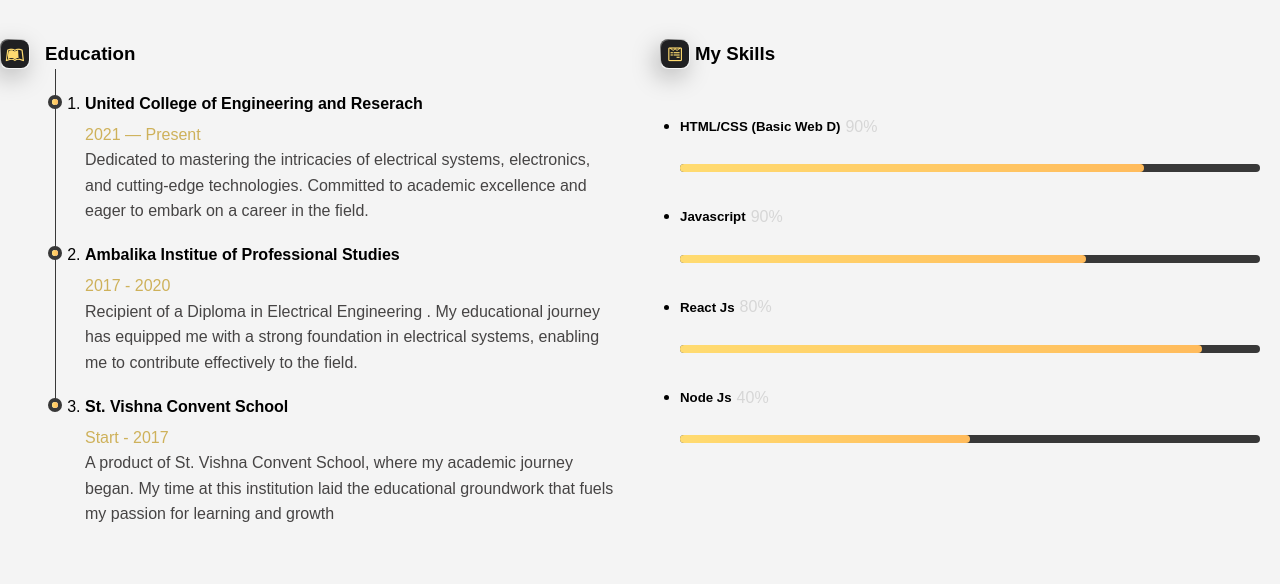
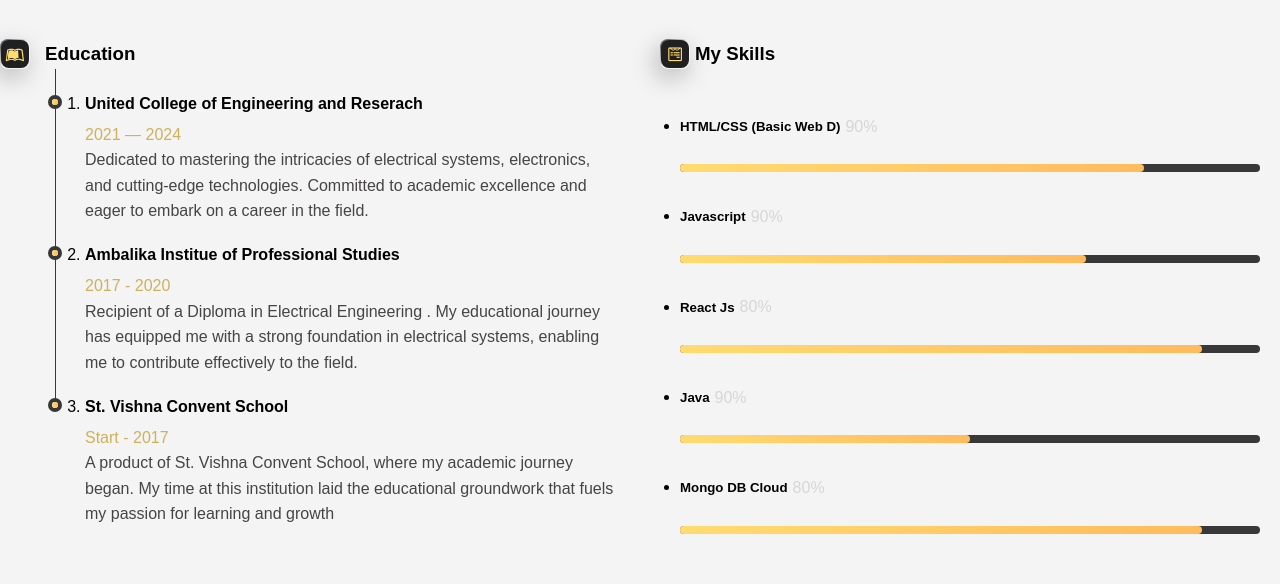
Before and after one commit to 19piyush98/codsoft, a plain HTML site: page Portfolio/index.html in a window 1280 px wide. Shown: the part 900-1484 px from the top of the page. Drawn offline with Linux system fonts and the light colour scheme.

Commit message:
Update Portfolio

```diff
--- a/Portfolio/index.html
+++ b/Portfolio/index.html
@@ -2,6 +2,7 @@
 <html lang="en">
 <head>
     <meta charset="UTF-8">
+    <link rel="icon" href="my-avatar.png" sizes="48x48" type="image/png">
     <meta name="viewport" content="width=device-width, initial-scale=1.0">
     <link rel="stylesheet" href="styles.css">
     <link rel="stylesheet" href="https://cdnjs.cloudflare.com/ajax/libs/font-awesome/4.7.0/css/font-awesome.min.css">
@@ -70,7 +71,7 @@
 
                   <h4 class="h4 timeline-item-title">United College of Engineering and Reserach</h4>
 
-                  <span>2021 — Present</span>
+                  <span>2021 — 2024</span>
 
                   <p class="timeline-text">
                     Dedicated to mastering the intricacies of electrical systems, electronics, and cutting-edge technologies.
@@ -163,12 +164,25 @@
                 <li class="skills-item">
 
                   <div class="title-wrapper">
-                    <h5 class="h5">Node Js</h5>
-                    <data value="50">40%</data>
+                    <h5 class="h5">Java</h5>
+                    <data value="50">90%</data>
                   </div>
 
                   <div class="skill-progress-bg">
                     <div class="skill-progress-fill" style="width: 50%;"></div>
+                  </div>
+
+                </li>
+
+                <li class="skills-item">
+
+                  <div class="title-wrapper">
+                    <h5 class="h5">Mongo DB Cloud</h5>
+                    <data value="90">80%</data>
+                  </div>
+
+                  <div class="skill-progress-bg">
+                    <div class="skill-progress-fill" style="width: 90%;"></div>
                   </div>
 
                 </li>
```
